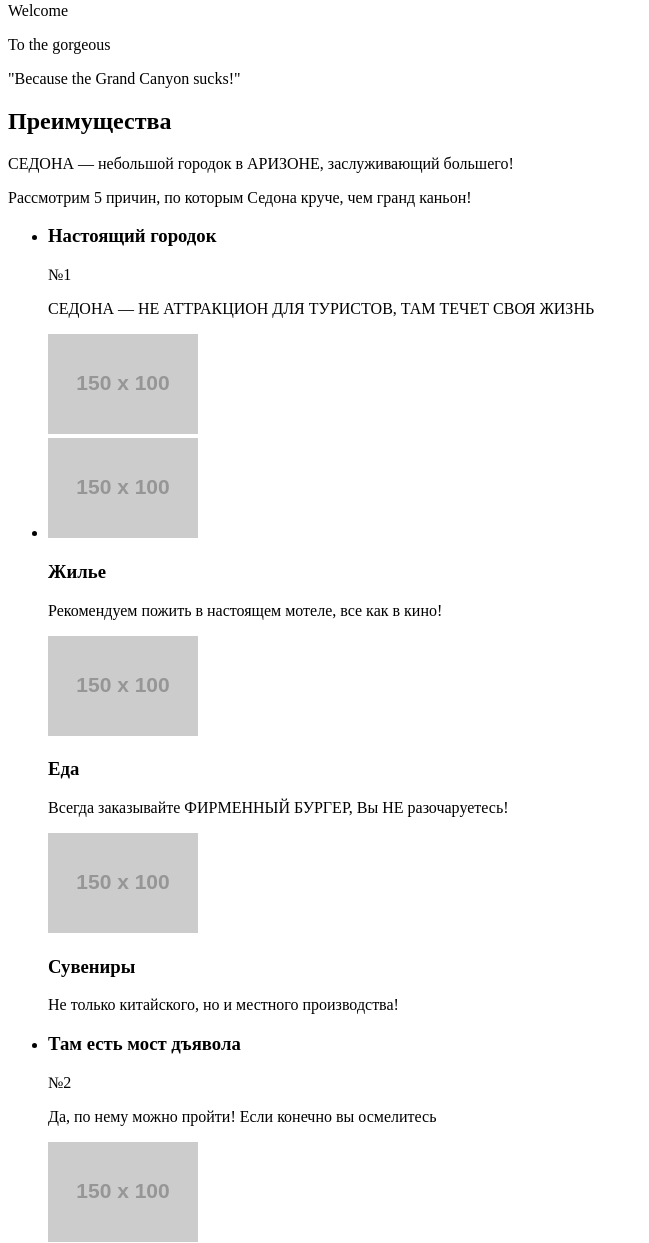
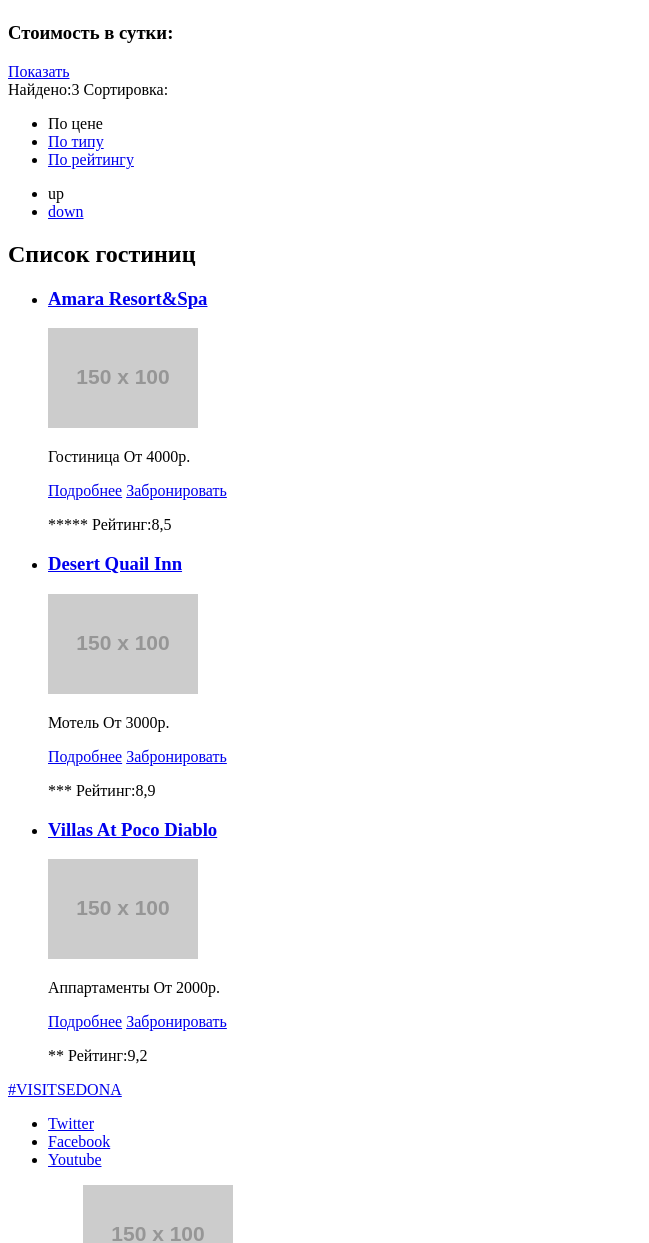
Before and after one commit to N713/572381-sedona, a plain HTML site: page index.html in a window 1280 px wide. Shown: the part 278-1521 px from the top of the page, without its empty margins (0-649 px from the left). Drawn offline with Linux system fonts and the light colour scheme; placeholder pictures from the web are drawn by us.

Commit message:
Поправил страницу с отелями

```diff
--- a/index.html
+++ b/index.html
@@ -1,12 +1,12 @@
 <!DOCTYPE html>
 <html lang='ru'>
   <head>
-    <meta charset='utf-8'>
+    <meta charset="utf-8">
     <title>HTML Academy: Седона</title>
   </head>
   <body>
     <header class='main-header'>
-      <a class='main-header-logo'>
+      <a class='main-header-logo' href='#'>
         <img src='http://placehold.it/150x100' width='150' height='100' alt='Логотип'>
       </a>
       <nav class='main-navigation'>
@@ -14,105 +14,103 @@
           <li><a href='info.html'>Информация</a></li>
           <li><a href='media.html'>Фото и видео</a></li>
           <li><a href='statemap.html'>Карта штата</a></li>
-          <li><a href='hotels.html'>Гостиницы</a></li>
+          <li><a class='hotels-current'>Гостиницы</a></li>
         </ul>
       </nav>
     </header>
 
     <main class='container'>
 
-      <div class='invite'>
-        <h1>Sedona</h1>
-        <p class='invite-wel'>Welcome</p>
-        <p class='invite-gor'>To the gorgeous</p>
-        <p class='invite-why'>"Because the Grand Canyon sucks!"</p>
+      <section class='filter'>
+          <div class='infrastructure'>
+            <h3>Инфраструктура:</h3>
+            <!-- Форма -->
+          </div>
+
+          <div class='type-of-hotel'>
+            <h3>Тип жилья:</h3>
+            <!-- Форма -->
+          </div>
+
+          <div class='price'>
+            <h3>Стоимость в сутки:</h3>
+            <!-- Форма -->
+            <a class='price-button' href="#">Показать</a>
+          </div>
+      </section>
+
+      <div class='result'>
+          <span class='number-of-hotels'>Найдено:3</span>
+          <span class='sorting'>Сортировка:</span>
+          <ul class='parameter'>
+            <li><a class='result-current'>По цене</a></li>
+            <li><a href='#'>По типу</a></li>
+            <li><a href='#'>По рейтингу</a></li>
+          </ul>
+          <ul>
+            <li><a class='result-up-button current'>up</a></li>
+            <li><a class='result-down-button' href='#'>down</a></li>
+          </ul>
       </div>
 
-      <section class='features'>
-        <h2 class='visually-hidden'>Преимущества</h2>
-        <p class='features-about'>
-          СЕДОНА — небольшой городок в АРИЗОНЕ, заслуживающий большего!
-        </p>
-        <p class='features-compare'>
-          Рассмотрим 5 причин, по которым Седона круче, чем гранд каньон!
-        </p>
-        <ul class='features-list'>
-          <li>
-            <h3>Настоящий городок</h3>
-            <span class='feature-number-blue'>№1</span>
-            <p class='feature-description'>
-              СЕДОНА — НЕ АТТРАКЦИОН ДЛЯ ТУРИСТОВ, ТАМ ТЕЧЕТ СВОЯ ЖИЗНЬ
+      <section class='hotels'>
+        <h2 class='visually-hidden'>Список гостиниц</h2>
+        <ul class='hotels-list'>
+          <li class='hotels-item'>
+            <a href='#'>
+                <h3>Amara Resort&Spa</h3>
+                <img src='http://placehold.it/150x100' width='150' height='100' alt='Amara Resort'>
+            </a>
+            <p class='hotels-details'>
+              <span class='hotels-type'>Гостиница</span>
+              <span class='hotels-price'>От 4000р.</span>
             </p>
-            <img src='http://placehold.it/150x100' width='150' height='100' alt='Жизнь в Седоне'>
-          </li>
-          <li class='city-feature'>
-            <div class='housing'>
-              <img src='http://placehold.it/150x100' width='150' height='100' alt='Жилье'>
-              <h3>Жилье</h3>
-              <p>
-                Рекомендуем пожить в настоящем мотеле, все как в кино!
-              </p>
-            </div>
-            <div class='food'>
-              <img src='http://placehold.it/150x100' width='150' height='100' alt='Еда'>
-              <h3>Еда</h3>
-              <p>
-                Всегда заказывайте ФИРМЕННЫЙ БУРГЕР, Вы НЕ разочаруетесь!
-              </p>
-            </div>
-            <div class='souvenirs'>
-              <img src='http://placehold.it/150x100' width='150' height='100' alt='Сувениры'>
-              <h3>Сувениры</h3>
-              <p>
-                Не только китайского, но и местного производства!
-              </p>
-            </div>
-          </li>
-          <li>
-            <h3>Там есть мост дъявола</h3>
-            <span class='feature-number-blue'>№2</span>
-            <p class='feature-description'>
-              Да, по нему можно пройти! Если конечно вы осмелитесь
+            <p class='hotels-buttons'>
+              <a class='more-button' href="#">Подробнее</a>
+              <a class='book-button' href="#">Забронировать</a>
             </p>
-            <img src='http://placehold.it/150x100' width='150' height='100' alt='Мост Дъявола'>
-          </li>
-          <li>
-            <h3>Небольшая площадь</h3>
-            <span class='feature-number'>№3</span>
-            <p>
-              Все достопримечательности находятся очень близко
+            <p class='hotels-rating-item'>
+              <span class='hotels-rating-stars'>*****</span>
+              <span class='hotels-rating-number'>Рейтинг:8,5</span>
             </p>
           </li>
-          <li>
-            <h3>Красивая дорога</h3>
-            <span class='feature-number'>№4</span>
-            <p>
-              ЕХАТЬ В СЕДОНУ ИЗ ЛАС-ВЕГАСА совсем НЕ СКУЧНО!
+          <li class='hotels-item'>
+            <a href='#'>
+              <h3>Desert Quail Inn</h3>
+              <img src='http://placehold.it/150x100' width='150' height='100' alt='Desert Quail'>
+            </a>
+            <p class='hotels-details'>
+              <span class='hotels-type'>Мотель</span>
+              <span class='hotels-price'>От 3000р.</span>
+            </p>
+            <p class='hotels-buttons'>
+              <a class='more-button' href="#">Подробнее</a>
+              <a class='book-button' href="#">Забронировать</a>
+            </p>
+            <p class='hotels-rating-item'>
+              <span class='hotels-rating-stars'>***</span>
+              <span class='hotels-rating-number'>Рейтинг:8,9</span>
             </p>
           </li>
-          <li>
-            <h3>Мало туристов</h3>
-            <span class='feature-number'>№5</span>
-            <p>
-              Большинство едет в гранд каньон и толпится там
+          <li class='hotels-item'>
+            <a href='#'>
+              <h3>Villas At Poco Diablo</h3>
+              <img src='http://placehold.it/150x100' width='150' height='100' alt='Poco Diablo'>
+            </a>
+            <p class='hotels-details'>
+              <span class='hotels-type'>Аппартаменты</span>
+              <span class='hotels-price'>От 2000р.</span>
+            </p>
+            <p class='hotels-buttons'>
+              <a class='more-button' href="#">Подробнее</a>
+              <a class='book-button' href="#">Забронировать</a>
+            </p>
+            <p class='hotels-rating-item'>
+              <span class='hotels-rating-stars'>**</span>
+              <span class='hotels-rating-number'>Рейтинг:9,2</span>
             </p>
           </li>
         </ul>
-      </section>
-
-      <section class='reservation'>
-        <h2 class='visually-hidden'>Бронирование</h2>
-        <b>Заинтересовались?</b>
-        <p>
-          Укажите предполагаемые даты поездки,
-        и мы покажем вам лучшие предложения гостиниц в седоне
-        </p>
-        <a class='button' href='#'>Поиск гостиницы в Седоне</a>
-      </section>
-
-      <section class='map'>
-        <h2 class='visually-hidden'>Карта</h2>
-        <img src='http://placehold.it/150x100' width='150' height='100' alt='Карта'>
       </section>
     </main>
 
@@ -132,12 +130,5 @@
         </a>
       </p>
     </footer>
-
-    <section class='modal-search'>
-      <h2 class='visually-hidden'>Поиск гостиницы</h2>
-      <!-- Формы -->
-      <a class='search-button' href='#'>Найти</a>
-      <span class='modal-close'>X</span>
-    </section>
   </body>
 </html>
```
